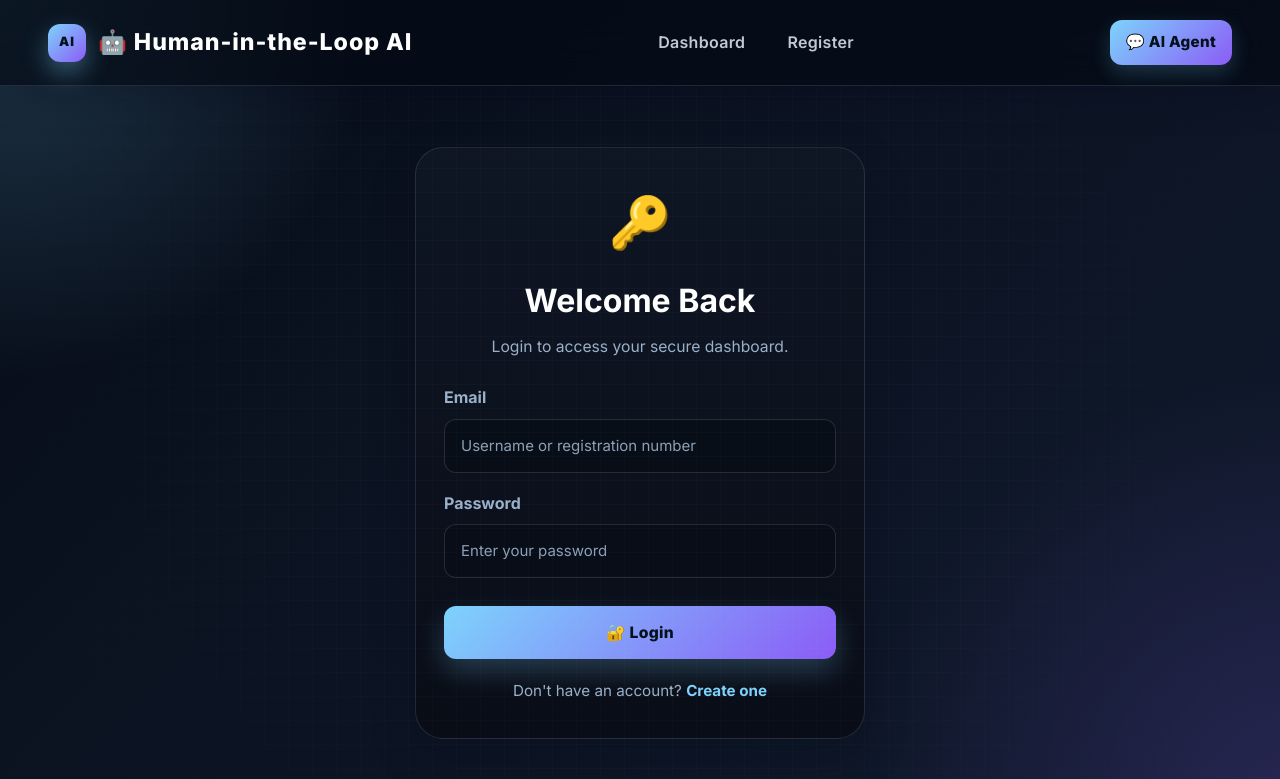
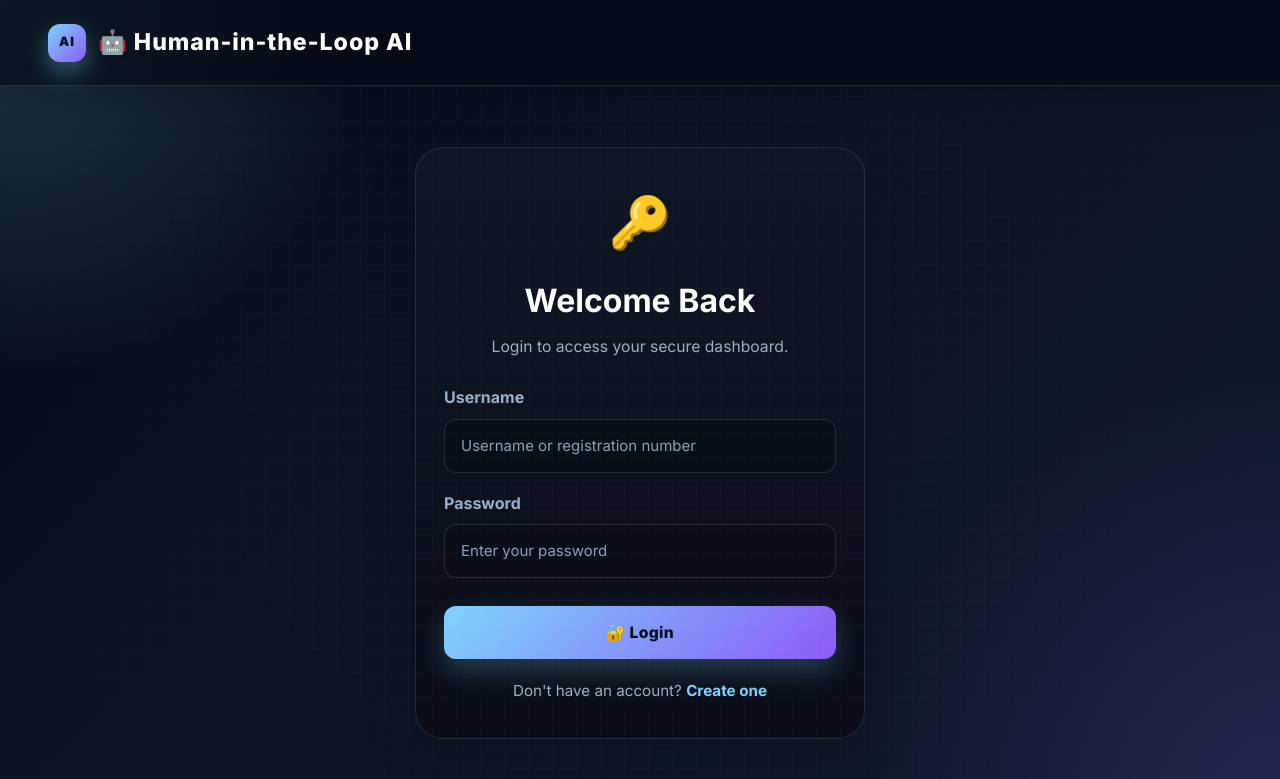
Before and after one commit to ZESCHO/Hackathon-project-2026, a Flask app: page /login in a window 1280 px wide. Shown: the top 779 px of the page. Run offline with Flask 3, Linux system fonts and the light colour scheme.

Commit message:
Clean up the signed-out pages
The login page still labelled its first field "Email" after the switch
to usernames. The attribute and placeholder were updated but the
visible label was not, so the page asked for one thing and accepted
another.

It also offered a signed-out visitor a Dashboard link, a Register link
and an AI Agent button. The first two go somewhere that redirects
straight back to login, and the agent refuses anonymous messages, so
all three were dead ends. The card already links to registration.

Register kept the same treatment, keeping only its Login link, and its
chat modal is gone: nothing opened it, sendAIMessage was never defined
on that page, and /chat requires a session anyway. theme.js is no
longer loaded on either page, since the modal it wires up is gone.

The assistant is unchanged on the dashboard, where there is a session
to act on.

Co-Authored-By: Claude Opus 5 <noreply@anthropic.com>

```diff
--- a/Src/templates/login.html
+++ b/Src/templates/login.html
@@ -13,7 +13,6 @@
     <link rel="stylesheet"
           href="{{ url_for('static', filename='style.css') }}">
 
-    <script src="{{ url_for('static', filename='theme.js') }}"></script>
 
     <style>
 
@@ -120,23 +119,6 @@
         🤖 Human-in-the-Loop AI
     </div>
 
-    <nav>
-
-        <a href="/">
-            Dashboard
-        </a>
-
-        <a href="/register">
-            Register
-        </a>
-
-    </nav>
-
-
-    <div style="display: flex; align-items: center; gap: 8px;">
-        <button class="ai-chat-button" onclick="openAIChat()">💬 AI Agent</button>
-    </div>
-
 </header>
 
 
@@ -182,7 +164,7 @@
             <div class="form-group">
 
                 <label for="username">
-                    Email
+                    Username
                 </label>
 
                 <input
```
Also changed, not shown: Src/templates/register.html (+0 -33 lines).
